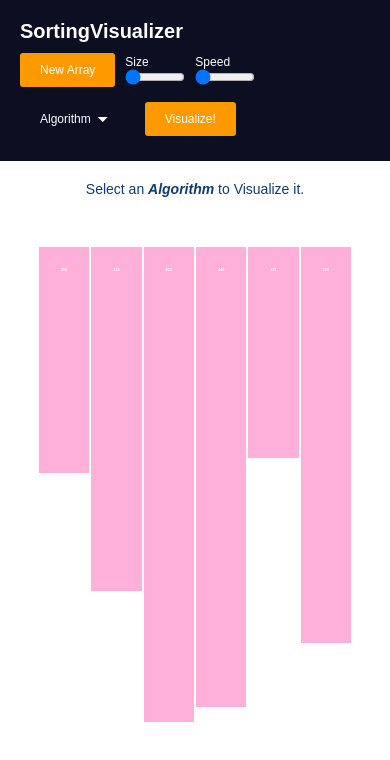
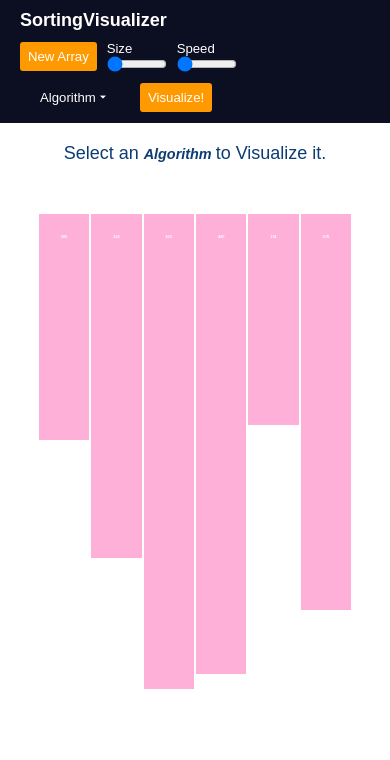
Before and after one commit to manishdait/sorting-visualizer, an Angular app: page / in a window 390 px wide. Shown: the top 760 px of the page. Built offline with nearby package versions, Linux system fonts and the light colour scheme.

Commit message:
Change font side and padding

```diff
--- a/src/app/app.component.css
+++ b/src/app/app.component.css
@@ -4,14 +4,14 @@
     justify-content: space-between;
     flex-wrap: wrap;
     gap: 10px;
-    padding: 20px 20px;
+    padding: 10px 20px;
     background-color: rgb(12, 14, 34);
 }
 
 
 .navbar h1{
     color: white;
-    font-size: 30px;
+    font-size: 1.5rem;
 }
 
 .container{
@@ -27,9 +27,9 @@
     outline: none;
     color: white;
     cursor: pointer;
-    font-size: 18px;
+    font-size: 1.1rem;
     border-radius: 3px;
-    padding: 10px 20px;
+    padding: .5em .6em;
 }
 
 .btn:disabled{
@@ -50,7 +50,7 @@ input{
 
 .range-control label{
     color: white;
-    font-size: 18px;
+    font-size: 1.1rem;
 }
 
 .gap{
@@ -72,16 +72,16 @@ input{
     border-radius: 4px;
     color: white;
     font-weight: 500;
-    font-size: 18px;
-    padding: 10px 20px;
+    font-size: 1.1rem;
+    padding: 8px 20px;
     cursor: pointer;
 }
 
 .option{
-    position: fixed;
+    position: absolute;
     margin-top: 2px;
     min-width: 150px;
-    top: 85px;
+    top: 64px;
     list-style-type: none;
     transition: all 0.5s linear;
     display: none;
@@ -91,8 +91,8 @@ input{
     background-color: rgb(12, 14, 34);
     color: white;
     font-weight: 500;
-    font-size: 18px;
-    padding: 10px 20px;
+    font-size: 1.1rem;
+    padding: .4em .4em;
     cursor: pointer;
 }
 
@@ -118,6 +118,7 @@ input{
 }
 
 i{
+    font-size: 1.2rem !important;
     transition: all 0.2s linear;
 }
 
@@ -137,85 +138,43 @@ i{
 }
 
 .banner p{
-    font-size: 25px;
+    font-size: 1.5rem;
     text-align: center;
     color: rgb(12, 60, 114);
     padding: 10px 20px;
 }
 
 .details{
-    font-size: 1.7vw;
+    font-size: 1.1rem;
     margin-top: 120px;
 }
 
 @media screen and (max-width:1010px) {
-    .btn{
-        font-size: 15px;
-    }
-
     .range-control input{
         width: 90px;
     }
+}
 
-    .range-control label{
-        font-size: 15px;
-    }
-
-    .drop-down{
-        font-size: 15px;
-    }
-
-    .option li{
-        font-size: 15px;
-    }
-
-    .banner p{
-        font-size: 18px;
+@media screen and (max-width:675px) {
+    .option{
+        top: 95px;
     }
 }
 
-@media screen and (max-width:864px) {
-    .option{
-        top: 130px;
+@media screen and (max-width:458px) {
+    .range-control input{
+        width: 60px;
     }
 }
 
-@media screen and (max-width:610px) {
-    .navbar h1{
-        font-size: 20px;
+@media screen and (max-width:516px){
+    .option{
+        top: 140px;
     }
-
-    .btn{
-        font-size: 12px;
-    }
-
-    .range-control label{
-        font-size: 12px;
-    }
-
-    .drop-down{
-        font-size: 12px;
-    }
-
-    .option li{
-        font-size: 12px;
-    }
-    .option{
-        top: 120px;
-    }
-
-    .range-control input{
-        width: 60px;
-    }
-
-    .banner p{
-        font-size: 14px;
-    }
-
 }
 
-@media screen and (max-width:512px){
+@media screen and (max-width:256px){
     .option{
-        top: 160px;
+        top: 180px;
     }
 }
--- a/src/app/app.component.html
+++ b/src/app/app.component.html
@@ -48,5 +48,5 @@
 <div class="main">
   <app-array [onSizeChange]="change" #array="array"></app-array>
   <p class="details" id="details"></p>
-  <p class="details" id="temp" style="margin-top: 10px; font-size: 1.5vw;"></p>
+  <p class="details" id="temp" style="margin-top: 10px; font-size: 1rem;"></p>
 </div>
--- a/src/styles.css
+++ b/src/styles.css
@@ -23,8 +23,26 @@
     color: rgb(14, 13, 13);
     min-height: 100%;
     margin-top: 20px;
-    font-size: 1vw;
+    font-size: 1rem;
     text-align: center;
     display: flex;
     align-items: flex-end;
 }
+
+@media screen and (max-width:1010px) {
+    html{
+        font-size: 15px;
+    }
+}
+
+@media screen and (max-width:610px){
+    html{
+        font-size: 13px;
+    }
+}
+
+@media screen and (max-width:813px) {
+    html{
+        font-size: 12px;
+    }
+}
```
